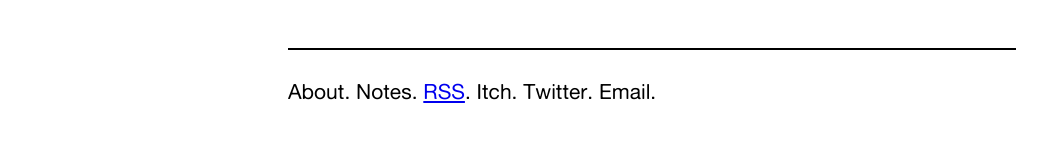
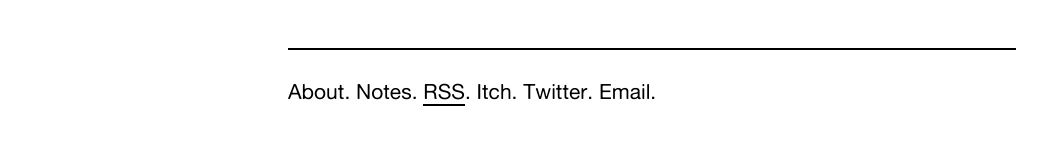
Before and after one commit to numbered-works/numbered-works.github.io, a Jekyll site: the page built from index.markdown, in a window 1280 px wide and 1042 px high. Shown: the part 801-946 px from the top of the window, without its empty margins (108-1155 px from the left). Built offline with Jekyll 4.4.1, drawn with Linux system fonts in a browser that asks for light colours.

Commit message:
link styling

```diff
--- a/_layouts/home.html
+++ b/_layouts/home.html
@@ -45,6 +45,8 @@ h3 { font: bold 24px 'alte_haas_grotesk', sans-serif; }
 
 strong { font-weight: bold; }
 
+article a { border-bottom: 2px solid black; text-decoration: none; color: black; }
+article a:hover { border-bottom: 2px solid #ff665e; background:#ff665e; }
 
 article h2 a { border-bottom: 0; text-decoration: none; color: black; }
 article h2 a:hover { border-bottom: 0; background:transparent; color:#ff665e; }
```
